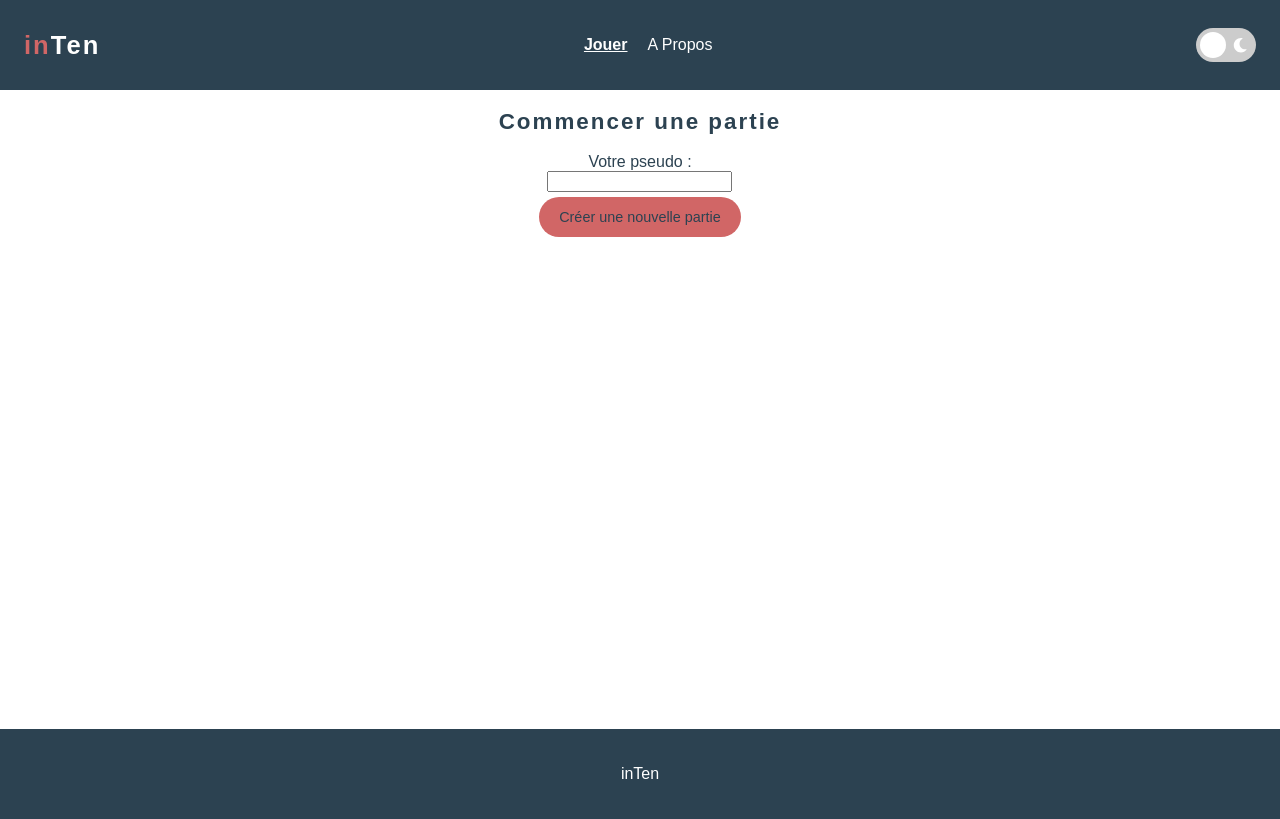
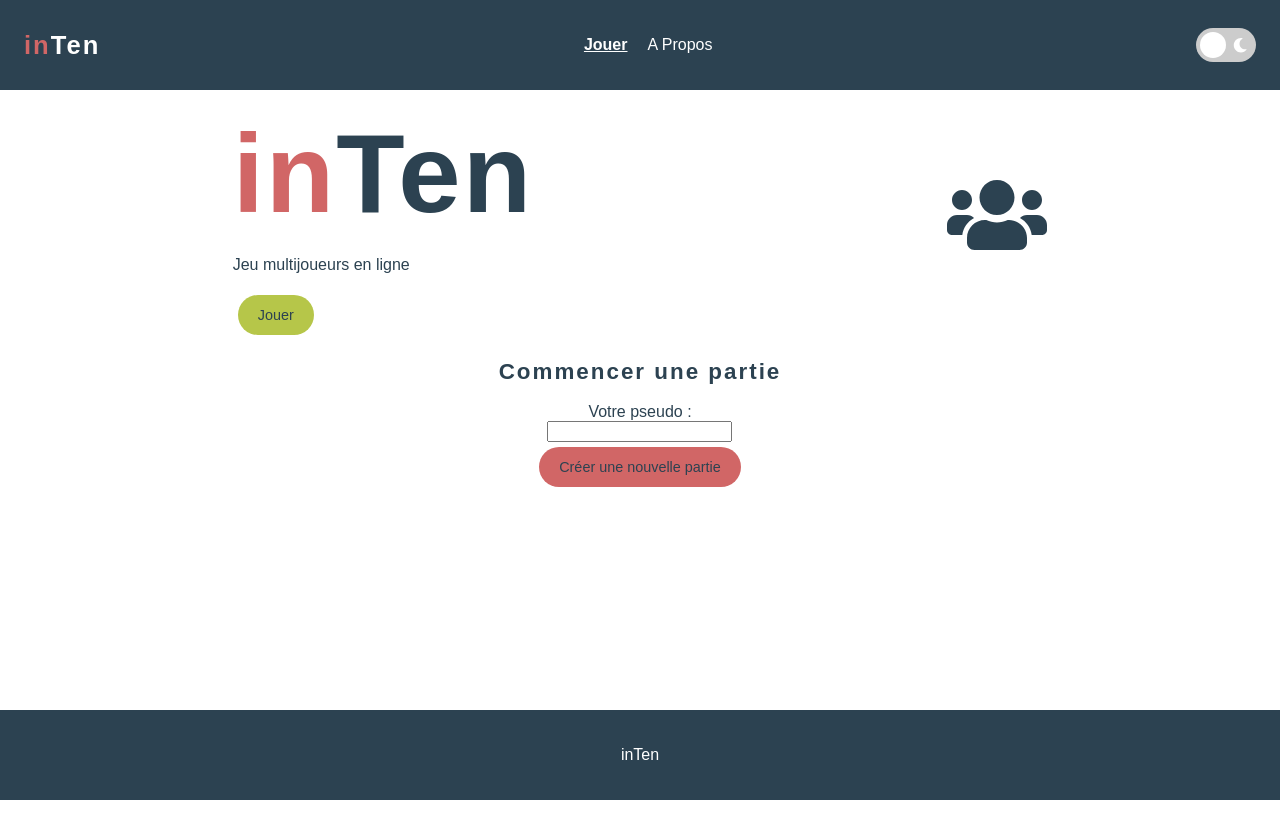
Before and after one commit to barbotinleane/in-ten, a React (Create React App) app: page / in a window 1280 px wide. Built offline with nearby package versions, Linux system fonts and the light colour scheme; the HTML template or start-up script is replaced by a standard one.

Commit message:
Changing buttons classes. Add intro to homepage

```diff
--- a/src/components/UI/Creator/index.js
+++ b/src/components/UI/Creator/index.js
@@ -1,10 +1,102 @@
 import React from 'react';
-import {  } from 'react-router-dom';
+import { useParams, useLocation } from "@reach/router"
+import { useState, useEffect } from 'react';
+import { getFirestore } from "firebase/firestore";
+import { doc, onSnapshot, updateDoc } from "firebase/firestore";
+import { navigate } from "@reach/router";
+import { FontAwesomeIcon } from '@fortawesome/react-fontawesome'
+import { faLink, faPlay } from '@fortawesome/free-solid-svg-icons'
 
-const Creator = ({ creatorId }) => {
-    console.log(creatorId)
-  return
-  (<></>);
+const StartParty = () => {
+  const params = useParams();
+  const db = getFirestore();
+
+  const [game, setGame] = useState({
+    id:params.gameId,
+    players:[],
+    questionsDone: [],
+    started:false
+  });
+  const [text, setText] = useState("Inviter");
+
+  const location = useLocation();
+  let isCreator = false;
+  if(location.state !== null){
+      if(location.state.creatorId === 890989){
+          isCreator = true;
+      }
+  }
+
+  //get and check the game saved in database
+  useEffect(() => {
+      async function getData() {
+          await onSnapshot(doc(db, "games", params.gameId), (doc) => {
+              setGame(doc.data());
+          });
+      }
+      getData();
+  }, []);
+
+  //every seconds test if game is started
+  setInterval(() => {
+        if(game.started === true) {
+            navigate(`/play-game/${game.id}`, { state: {
+                pseudo: location.state.pseudo,
+                isCreator
+            } });
+        }
+  }, 1000);
+  clearInterval();
+
+  //start game and update database
+  const startGame = async() => {
+      await updateDoc(doc(db, "games", params.gameId), {
+          started: true
+      });
+
+      const pseudo = game.players[0];
+      navigate(`/play-game/${game.id}`, { state: {
+          pseudo,
+          isCreator
+      } });
+  }
+
+  //copy the link to join game to send it to other
+  const handleClick = async() => {
+      try {
+          await navigator.clipboard.writeText(location.href);
+      } catch (err) {
+          console.error('Failed to copy: ', err);
+      }
+      setText("Lien copié !");
+      setTimeout(() => { setText("Inviter"); }, 1000);
+  }
+
+  return (<>
+      <h1>Ma partie</h1>
+
+      <h2>Les joueurs : </h2>
+      <ul>
+      {
+          game.players.map((player, index) => {
+              return(<li key={index}>{player}</li>);
+          })
+      }
+      </ul>
+
+      <div>
+          <button className="btn-secondary" onClick={handleClick}>
+              <FontAwesomeIcon icon={faLink}/>
+              &nbsp;{text}
+          </button>
+          {(isCreator === true) ?
+          <button className="btn-primary" onClick={startGame}>
+              <FontAwesomeIcon icon={faPlay}/>
+              &nbsp;Démarrer la partie
+          </button>
+          : <></>}
+      </div>
+  </>);
 };
 
-export default Creator;
+export default StartParty;
--- a/src/components/UI/DragAndDrop/index.js
+++ b/src/components/UI/DragAndDrop/index.js
@@ -91,7 +91,7 @@ const DragAndDrop = ({ itemsSended, game, gameId, runGame }) => {
         {(isValidated) ?
           <>
             <p>Vous avez fait {mistakes} erreurs.</p>
-            <button onClick={runGame}>Passer à la manche suivante</button>
+            <button className="btn-primary" onClick={runGame}>Passer à la manche suivante</button>
           </>
           :
           <>
@@ -126,7 +126,7 @@ const DragAndDrop = ({ itemsSended, game, gameId, runGame }) => {
                 </Droppable>
             </DragDropContext>
 
-            <button onClick={validate}>Valider</button>
+            <button className="btn-primary" onClick={validate}>Valider</button>
           </>
         }
       </>
--- a/src/components/UI/EndGame/index.js
+++ b/src/components/UI/EndGame/index.js
@@ -10,7 +10,7 @@ const EndGame = () => {
   return (
     <>
         <p>La partie est terminée !</p>
-        <a class="button" href="/">
+        <a className="btn-primary" href="/">
             Retour à l'accueil
         </a>
     </>);
--- a/src/components/UI/GlobalStyle.js
+++ b/src/components/UI/GlobalStyle.js
@@ -32,7 +32,7 @@ const GlobalStyle = createGlobalStyle`
       color: ${(props) => props.theme.brandColor};
     }
 
-    button, .button {
+    button, .btn-primary {
         font-family: Rubik, sans-serif;
         background-color: ${(props) => props.theme.brandColor};
         color: ${(props) => props.theme.textColor};
@@ -47,7 +47,7 @@ const GlobalStyle = createGlobalStyle`
         font-size: 0.9em;
     }
 
-    button:hover, .button:hover {
+    button:hover, .btn-primary:hover {
         background-color: ${(props) => props.theme.backgroundColor};
         border: 1px solid ${(props) => props.theme.brandColor};
         color: ${(props) => props.theme.brandColor};
@@ -62,12 +62,12 @@ const GlobalStyle = createGlobalStyle`
       border-radius: 30px;
     }
 
-    .clip {
+    .btn-secondary {
       background-color: ${(props) => props.theme.secondaryColor};
       color: ${(props) => props.theme.textColor};
     }
 
-    .clip:hover {
+    .btn-secondary:hover {
       background-color: ${(props) => props.theme.backgroundColor};
       border: 1px solid ${(props) => props.theme.secondaryColor};
       color: ${(props) => props.theme.secondaryColor};
--- a/src/components/UI/Home/index.js
+++ b/src/components/UI/Home/index.js
@@ -1,14 +1,14 @@
-import styled from "styled-components";
+import Intro from "../Intro";
 import { useState } from 'react';
 import { navigate } from "@reach/router";
 import { getFirestore } from "firebase/firestore";
 import { doc, setDoc } from "firebase/firestore";
 
-
-
 export default function Home() {
+    //get database
     const db = getFirestore();
 
+    //create a random id for the game
     function getRandomString(length) {
         var randomChars = 'ABCDEFGHIJKLMNOPQRSTUVWXYZabcdefghijklmnopqrstuvwxyz0123456789';
         var result = '';
@@ -16,18 +16,18 @@ export default function Home() {
             result += randomChars.charAt(Math.floor(Math.random() * randomChars.length));
         }
         return result;
-    }
+    };
 
-    const [game, setGame] = useState(
-        {
+    //set initial values for the game
+    const [game, setGame] = useState({
         id: getRandomString(20),
         players: [],
         questionsDone: [],
         ended: false,
         mistakes: 0
-        }
-    )
+    });
 
+    //create the party and add it to database
     const createParty = async () => {
         try {
             const docRef = await setDoc(doc(db, "games", game.id), game);
@@ -35,11 +35,11 @@ export default function Home() {
         } catch (e) {
             console.error("Error adding document: ", e);
         }
+    };
 
-    }
+    return (<>
+        <Intro createParty={ createParty }/>
 
-    return (
-        <Wrapper>
         <h2>Commencer une partie</h2>
 
         <label>Votre pseudo : </label><br/>
@@ -54,11 +54,8 @@ export default function Home() {
         }}/>
         <br/>
 
-            <button onClick={createParty}>
+        <button className="btn-primary" onClick={createParty}>
             Créer une nouvelle partie
         </button>
-        </Wrapper>
-    )
+    </>);
 }
-
-const Wrapper = styled.div``;
--- /dev/null
+++ b/src/components/UI/Intro/index.js
@@ -0,0 +1,50 @@
+import styled from "styled-components";
+import { FontAwesomeIcon } from '@fortawesome/react-fontawesome'
+import { faUsers } from '@fortawesome/free-solid-svg-icons'
+
+export default function Intro({ createParty }) {
+
+    return (
+        <Wrapper>
+            <div>
+                <h2>
+                    <Logo>
+                        <span className="colorBrand">in</span>
+                        <span>Ten</span>
+                    </Logo>
+                </h2>
+                <p>Jeu multijoueurs en ligne</p>
+                <button className="btn-secondary" onClick={ createParty }>
+                    Jouer
+                </button>
+            </div>
+            <div>
+                <Icon>
+                    <FontAwesomeIcon icon={ faUsers }/>
+                </Icon>
+            </div>
+        </Wrapper>
+    )
+}
+
+const Wrapper = styled.header`
+    display: flex;
+    justify-content: space-around;
+    align-items: center;
+    text-align: left;
+`;
+
+const Logo = styled.header`
+    font-size: 5em;
+`;
+
+const Icon = styled.div`
+    font-size: 5em;
+    display:flex;
+    justify-content: space-around;
+    align-items: center;
+
+    &:hover {
+        font-weight:bold;
+    }
+`;
--- a/src/components/UI/MyGame/index.js
+++ b/src/components/UI/MyGame/index.js
@@ -1,20 +1,13 @@
-import styled from "styled-components";
+import StartParty from "../Creator";
+import { useLocation } from "@reach/router"
 import Join from "../Join";
-import { useParams, useLocation } from "@reach/router"
-import { useState, useEffect } from 'react';
-import { getFirestore } from "firebase/firestore";
-import { doc, onSnapshot, updateDoc } from "firebase/firestore";
-import { navigate } from "@reach/router";
-import { FontAwesomeIcon } from '@fortawesome/react-fontawesome'
-import { faLink, faPlay } from '@fortawesome/free-solid-svg-icons'
-
 
 export default function MyGame() {
-    const params = useParams();
     const location = useLocation();
     let isCreator = false;
     let isPlayer = false;
 
+    //test if visitor is the creator of the game
     if(location.state !== null){
         if(location.state.creatorId === 890989){
             isCreator = true;
@@ -24,94 +17,13 @@ export default function MyGame() {
         }
     }
 
-    const [game, setGame] = useState({
-        id:params.gameId,
-        players:[],
-        questionsDone: [],
-        started:false
-    });
-
-    const [text, setText] = useState("Inviter");
-
-    const db = getFirestore();
-
-    useEffect(() => {
-        // Create an scoped async function in the hook
-        async function getData() {
-            await onSnapshot(doc(db, "games", params.gameId), (doc) => {
-                setGame(doc.data());
-            });
-        }    // Execute the created function directly
-        getData();
-    }, []);
-
-    setInterval(() => {
-        if(game.started === true) {
-            navigate(`/play-game/${game.id}`, { state: {
-                pseudo: location.state.pseudo,
-                isCreator
-            } });
-        }
-    }, 1000);
-
-    clearInterval();
-
-    const startGame = async() => {
-        await updateDoc(doc(db, "games", params.gameId), {
-            started: true
-        });
-
-        const pseudo = game.players[0];
-
-        navigate(`/play-game/${game.id}`, { state: {
-            pseudo,
-            isCreator
-        } });
-    }
-
-    const handleClick = async() => {
-        try {
-            await navigator.clipboard.writeText(location.href);
-        } catch (err) {
-            console.error('Failed to copy: ', err);
-        }
-        setText("Lien copié !");
-        setTimeout(() => { setText("Inviter"); }, 1000);
-      }
-
     return (
         <>
             {(isCreator || isPlayer)?
-                <Wrapper>
-                    <h1>Ma partie</h1>
-
-                    <h2>Les joueurs : </h2>
-                    <ul>
-                    {
-                        game.players.map((player, index) => {
-                            return(<li key={index}>{player}</li>);
-                        })
-                    }
-                    </ul>
-
-                    <div>
-                        <button className="clip" onClick={handleClick}>
-                            <FontAwesomeIcon icon={faLink}/>
-                            &nbsp;{text}
-                        </button>
-                        {(isCreator === true) ?
-                        <button onClick={startGame}>
-                            <FontAwesomeIcon icon={faPlay}/>
-                            &nbsp;Démarrer la partie
-                        </button>
-                        : <></>}
-                    </div>
-                </Wrapper>
+                <StartParty/>
                 :
-                <Join param={params.gameId}/>
+                <Join/>
             }
         </>
     )
 }
-
-const Wrapper = styled.div``;
--- a/src/components/UI/Play/index.js
+++ b/src/components/UI/Play/index.js
@@ -177,7 +177,7 @@ const Play = () => {
     {(game.run.length === 0) ?
       <>
           {(isCreator)?
-          <button onClick={runGame}>Démarrer la manche</button>
+          <button className="btn-primary" onClick={runGame}>Démarrer la manche</button>
           :
           <p>En attente de démarrer la partie...</p>
           }
```
Also changed, not shown: src/components/UI/Join/index.js (+11 -13 lines), src/components/UI/Rules/index.js (added), 2 other files (tests, documents, lock files or other folders). Lines whose indentation alone changed are shown as unchanged.
